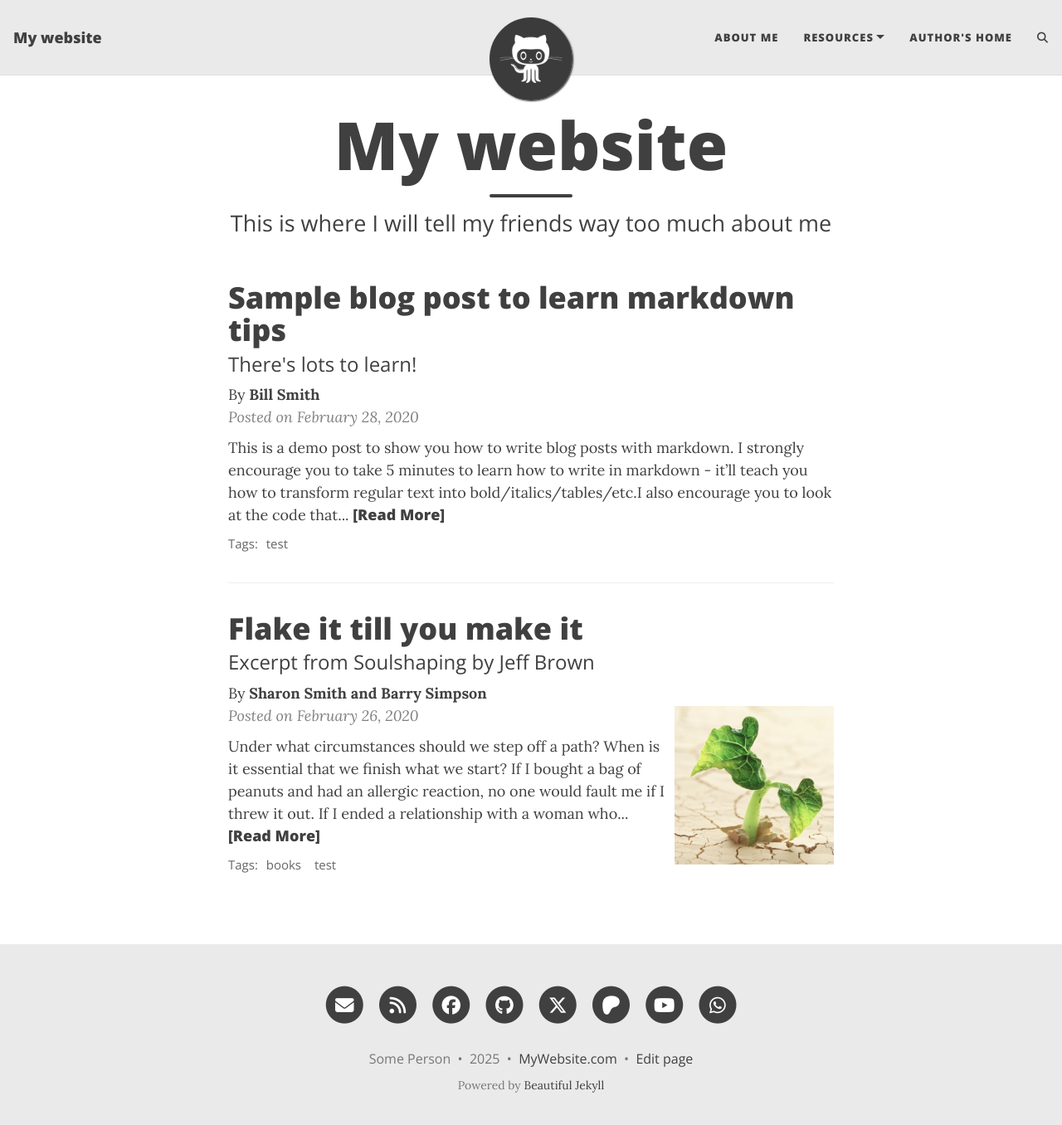
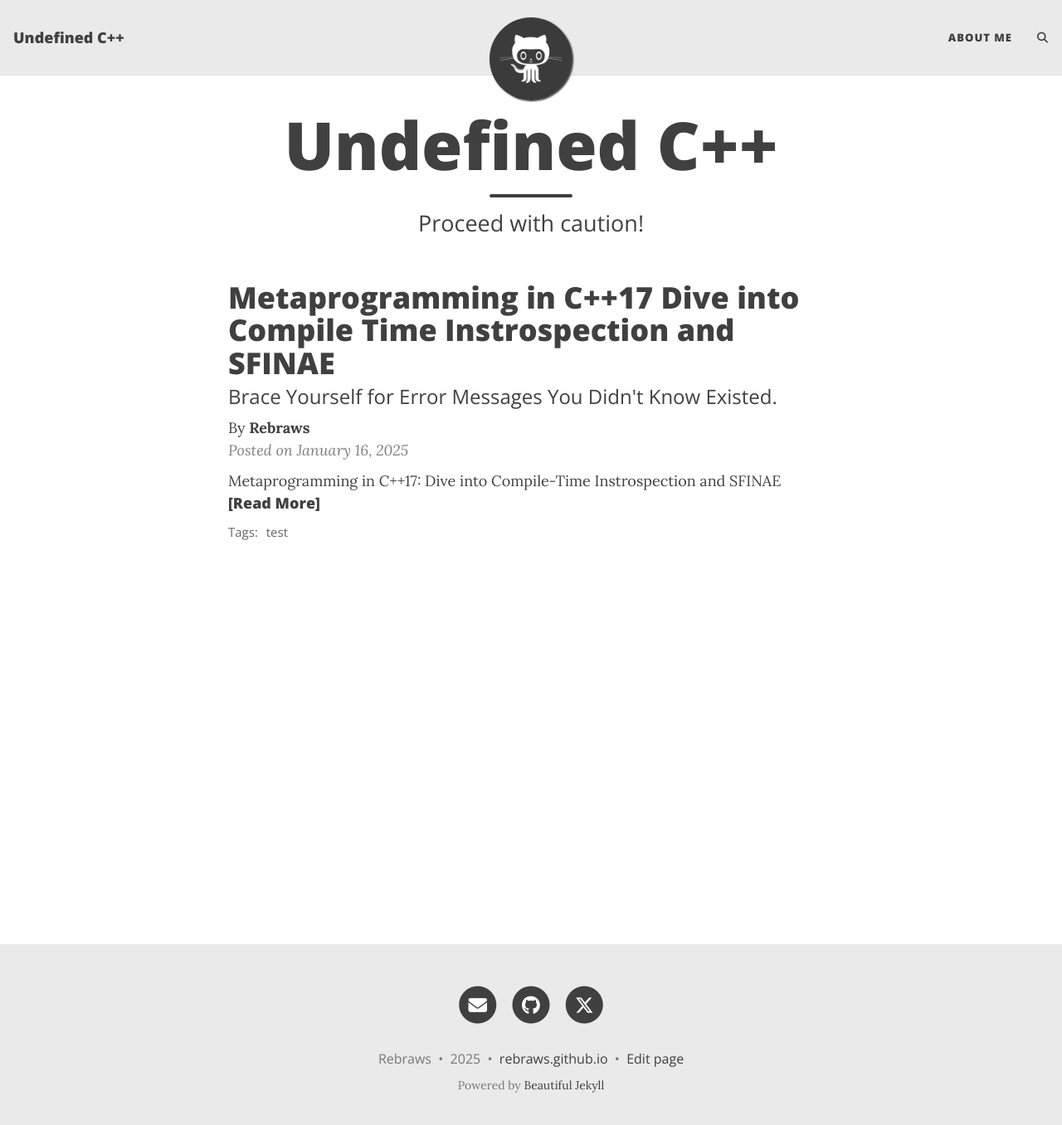
Before and after one commit to Rebraws/Rebraws.github.io, a Jekyll site: the page built from index.html, in a window 1280 px wide and 1369 px high. Shown: the top 1356 px of the window at 83% size. Built offline with Jekyll 4.4.1, drawn with Linux system fonts in a browser that asks for light colours; the list of posts is cut into pages by our own code; comment, search, counter and statistics services are not loaded; some of the changed lines change nothing that is shown.

Commit message:
Upload blog post and some config changes

````diff
--- a/_config.yml
+++ b/_config.yml
@@ -10,10 +10,10 @@
 ############################
 
 # Name of website
-title: My website
+title: Undefined C++
 
 # Your name to show in the footer
-author: Some Person
+author: Rebraws
 
 ###############################################
 # --- List of links in the navigation bar --- #
@@ -21,10 +21,6 @@ author: Some Person
 
 navbar-links:
   About Me: "aboutme"
-  Resources:
-    - Beautiful Jekyll: "https://beautifuljekyll.com"
-    - Learn markdown: "https://www.markdowntutorial.com/"
-  Author's home: "https://deanattali.com"
 
 ################
 # --- Logo --- #
@@ -50,14 +46,9 @@ round-avatar: true
 # You can change the order that they show up on the page by changing the order here.
 # Uncomment the links you want to show and add your information to each one.
 social-network-links:
-  email: "someone@example.com"
-  rss: true  # remove this line if you don't want to show an RSS link at the bottom
-  facebook: deanattali
-  github: daattali
-  twitter: daattali
-  patreon: DeanAttali
-  youtube: "@daattali"
-  whatsapp: 15551212
+  email: "rebraws@protonmail.com"
+  github: Rebraws
+  twitter: Rebraws1
 #  medium: yourname
 #  reddit: yourname or r/yoursubreddit
 #  linkedin: daattali
@@ -94,13 +85,13 @@ rss-description: This website is a virtual proof that I'm awesome
 # Select which social network share links to show in posts
 share-links-active:
   twitter: true
-  facebook: true
+  facebook: false
   linkedin: true
   vk: false
 
 # How to display the link to your website in the footer
 # Remove this if you don't want a link in the footer
-url-pretty: "MyWebsite.com"
+url-pretty: "rebraws.github.io"
 
 # Add the website title to the title of every page
 title-on-all-pages: true
--- a/_posts/2020-02-26-flake-it-till-you-make-it.md
+++ /dev/null
@@ -1,18 +0,0 @@
----
-layout: post
-title: Flake it till you make it
-subtitle: Excerpt from Soulshaping by Jeff Brown
-cover-img: /assets/img/path.jpg
-thumbnail-img: /assets/img/thumb.png
-share-img: /assets/img/path.jpg
-tags: [books, test]
-author: Sharon Smith and Barry Simpson
----
-
-Under what circumstances should we step off a path? When is it essential that we finish what we start? If I bought a bag of peanuts and had an allergic reaction, no one would fault me if I threw it out. If I ended a relationship with a woman who hit me, no one would say that I had a commitment problem. But if I walk away from a seemingly secure route because my soul has other ideas, I am a flake?
-
-The truth is that no one else can definitively know the path we are here to walk. It’s tempting to listen—many of us long for the omnipotent other—but unless they are genuine psychic intuitives, they can’t know. All others can know is their own truth, and if they’ve actually done the work to excavate it, they will have the good sense to know that they cannot genuinely know anyone else’s. Only soul knows the path it is here to walk. Since you are the only one living in your temple, only you can know its scriptures and interpretive structure.
-
-At the heart of the struggle are two very different ideas of success—survival-driven and soul-driven. For survivalists, success is security, pragmatism, power over others. Success is the absence of material suffering, the nourishing of the soul be damned. It is an odd and ironic thing that most of the material power in our world often resides in the hands of younger souls. Still working in the egoic and material realms, they love the sensations of power and focus most of their energy on accumulation. Older souls tend not to be as materially driven. They have already played the worldly game in previous lives and they search for more subtle shades of meaning in this one—authentication rather than accumulation. They are often ignored by the culture at large, although they really are the truest warriors.
-
-A soulful notion of success rests on the actualization of our innate image. Success is simply the completion of a soul step, however unsightly it may be. We have finished what we started when the lesson is learned. What a fear-based culture calls a wonderful opportunity may be fruitless and misguided for the soul. Staying in a passionless relationship may satisfy our need for comfort, but it may stifle the soul. Becoming a famous lawyer is only worthwhile if the soul demands it. It is an essential failure if you are called to be a monastic this time around. If you need to explore and abandon ten careers in order to stretch your soul toward its innate image, then so be it. Flake it till you make it.
--- a/_posts/2020-02-28-sample-markdown.md
+++ /dev/null
@@ -1,95 +0,0 @@
----
-layout: post
-title: Sample blog post to learn markdown tips
-subtitle: There's lots to learn!
-gh-repo: daattali/beautiful-jekyll
-gh-badge: [star, fork, follow]
-tags: [test]
-comments: true
-mathjax: true
-author: Bill Smith
----
-
-{: .box-success}
-This is a demo post to show you how to write blog posts with markdown.  I strongly encourage you to [take 5 minutes to learn how to write in markdown](https://markdowntutorial.com/) - it'll teach you how to transform regular text into bold/italics/tables/etc.<br/>I also encourage you to look at the [code that created this post](https://raw.githubusercontent.com/daattali/beautiful-jekyll/master/_posts/2020-02-28-sample-markdown.md) to learn some more advanced tips about using markdown in Beautiful Jekyll.
-
-**Here is some bold text**
-
-## Here is a secondary heading
-
-[This is a link to a different site](https://deanattali.com/) and [this is a link to a section inside this page](#local-urls).
-
-Here's a table:
-
-| Number | Next number | Previous number |
-| :------ |:--- | :--- |
-| Five | Six | Four |
-| Ten | Eleven | Nine |
-| Seven | Eight | Six |
-| Two | Three | One |
-
-You can use [MathJax](https://www.mathjax.org/) to write LaTeX expressions. For example:
-When \\(a \ne 0\\), there are two solutions to \\(ax^2 + bx + c = 0\\) and they are $$x = {-b \pm \sqrt{b^2-4ac} \over 2a}.$$
-
-How about a yummy crepe?
-
-![Crepe](https://beautifuljekyll.com/assets/img/crepe.jpg)
-
-It can also be centered!
-
-![Crepe](https://beautifuljekyll.com/assets/img/crepe.jpg){: .mx-auto.d-block :}
-
-Here's a code chunk:
-
-~~~
-var foo = function(x) {
-  return(x + 5);
-}
-foo(3)
-~~~
-
-And here is the same code with syntax highlighting:
-
-```javascript
-var foo = function(x) {
-  return(x + 5);
-}
-foo(3)
-```
-
-And here is the same code yet again but with line numbers:
-
-{% highlight javascript linenos %}
-var foo = function(x) {
-  return(x + 5);
-}
-foo(3)
-{% endhighlight %}
-
-## Boxes
-You can add notification, warning and error boxes like this:
-
-### Notification
-
-{: .box-note}
-**Note:** This is a notification box.
-
-### Warning
-
-{: .box-warning}
-**Warning:** This is a warning box.
-
-### Error
-
-{: .box-error}
-**Error:** This is an error box.
-
-## Local URLs in project sites {#local-urls}
-
-When hosting a *project site* on GitHub Pages (for example, `https://USERNAME.github.io/MyProject`), URLs that begin with `/` and refer to local files may not work correctly due to how the root URL (`/`) is interpreted by GitHub Pages. You can read more about it [in the FAQ](https://beautifuljekyll.com/faq/#links-in-project-page). To demonstrate the issue, the following local image will be broken **if your site is a project site:**
-
-![Crepe](/assets/img/crepe.jpg)
-
-If the above image is broken, then you'll need to follow the instructions [in the FAQ](https://beautifuljekyll.com/faq/#links-in-project-page). Here is proof that it can be fixed:
-
-![Crepe]({{ '/assets/img/crepe.jpg' | relative_url }})
--- /dev/null
+++ b/_posts/2025-01-16-mastering-metaprogramming-in-cpp17.md
@@ -0,0 +1,196 @@
+---
+layout: post
+title: Metaprogramming in C++17 Dive into Compile Time Instrospection and SFINAE
+subtitle:  Brace Yourself for Error Messages You Didn't Know Existed.
+tags: [test]
+comments: true
+mathjax: true
+author: Rebraws
+---
+
+
+
+#### Metaprogramming in C++17: Dive into Compile-Time Instrospection and SFINAE
+
+C++17 wields a powerful arsenal of compile-time tools, most notably through type traits, type traits allow us to investigate the properties of a type in C++ like: Is it a class? Is it integral? Does it have a specific member function?
+
+Some of these inquires are more straightforward than others. For instance, determining if a type `T` is an non-union class is as simple as using the `std::is_class<T>` type trait. This will evaluate to `true` if the condition is met and `false` otherwise.
+
+But what if we need to dive deeper---say, to find out whether a class posseses certain member function? Unfortunately, the C++17 standard library doesn't provide a `std::has_member_function` type trait out of the box. However, we can leverage the existing compile-time mechanisms to build our own solution, effectively creating  our own `has_member_function` functionality.
+
+#### Beyond the constructor: Entering the unevaluated zone.
+
+Before we can effectively craft our own `has_member_function` type trait there are two fundamental concepts we need to grasp: `decltype` and `std::declval`. These are essential tools that will allow us to work with types and expressions in the way necessary for compile-time introspection.
+#####  Unveiling Expressions Types and Unevaluated Objects at Compile Time
+First on our list is `decltype`. In essence, `decltype` provides us with a mechanism to ask the compiler, "What is the type of this expression?". The answer it provides is the exact type, preserving crucial information like `const` and reference qualifiers.
+
+An essential aspect of `decltype` is that no temporary object is created when determining the type of an expression. Moreover, the type in question need not be complete, require a constructor or destructor, it can even be an abstract class.
+
+Let's take a look at a very simple example:
+
+```
+#include <type_traits>
+
+class Foo;
+
+auto f() -> void {
+	Foo* foo;
+	static_assert(
+		std::is_same_v<std::remove_poiner_t<decltype(foo)>, Foo>);
+}
+
+```
+
+We start by forward-declaring `class Foo`, and then we declare a pointer `Foo* foo` inside a function. Now the interesting part, `decltype(foo)` will deduce the type of the expression `foo`, which is `Foo*`, we then use `std::remove_pointer_t`, to strip away the pointer, leaving us the underlying type `Foo`. Finally the static assertion with `std::is_same_v<..., Foo>` confirms at compile time that the type we got after removing the pointer is indeed `Foo`. This demonstrates that `decltype` can successfully determine the type of `foo` even though is only forward-declared and thus an incomplete type.
+
+Now that we have an understanding of `decltype`, let's turn our attention to `std::declval`, this helper template converts any type to an expression of that type. More precisely, it generates an rvalue reference even when we can't (or don't want to) construct those objects, this makes possible to use member functions of the underlying type without the need to go through constructors.
+
+Let's consider the following illustrative example.
+
+```
+#include <type_traits>
+
+struct Foo {
+	virtual auto bar() -> int = 0;
+};
+
+static_assert(std::is_same_v<decltype(std::declval<Foo>().bar()), int>);
+
+```
+
+In this case, `Foo` is an abstract class due to the pure virtual function `bar()`, meaning we cannot create instances of `Foo` directly (e.g. `Foo foo` would cause a compile error). Here, `std::declval<Foo>()` comes into play by providing a way to refer to a hypothetical, unevaluated object of type `Foo`. This allows us to form the expression `std::declval<Foo>().bar()` that appears to call the member function `bar()`, though no actual call occurs at runtime, `decltype` then analyzes the return type of this expression, correctly deducing it as an `int`.
+
+All of this works flawlessly so far, but there's a few caveats , like what happens if the expression we provide to `decltype` is ill-formed?
+
+Let's take a look at a very similar example where this happens.
+
+```
+#include <type_traits>
+
+struct Foo {
+	Foo() = delete;
+	auto foobar() -> void;
+};
+
+static_assert(std::is_same_v<decltype(std::declval<Foo>().bar()), int>);
+```
+
+Here, we have a `Foo` class with a deleted default constructor and without a `bar()` member function,  therefore the expression `std::declval<Foo>().bar()` is invalid and attempting to compile this code as it is will indeed result in a compilation error , likely something along the lines of:
+{:. box-error}
+**error:** no member named 'bar' in 'Foo'
+
+So as we can see, `decltype` isn't magic. It relies on the compiler's ability to parse and understand the expression. If the expression we give it is nonsensical from the compiler's perspective, `decltype` cannot determine its type, leading to a compilation failure.
+
+
+Now, you're probably thinking, and quite rightly so: if the compiler throws an error when an expression is il-formed, how are we going to detect whether a class has a member function - something that might not even exists? It seems counterintuitive, doesn't it?
+
+This is where the magic of C++ templates comes into play. Our initial `static_assert` example illustrated a direct compilation error. However, templates provide a more flexible environment where the compiler can explore different possibilities before committing to a specific piece of code.
+
+
+#### Embracing the Dark Side: Venturing into the SFINAE Wilderness
+
+The flexibility afforded by C++ templates relies on a key mechanism during function template resolution: ***Substitution Failure Is Not An Error (SFINAE)***. Imagine the compiler trying to instantiate a template. If, during this process, it encounters an error in the immediate context of substitution, SFINAE dictates that this isn't necessarily a fatal error. Instead, the compiler discards that particular instantiation and continues searching for other viable templates candidates.
+
+Let's take a look at a typical example
+
+```
+#include <type_traits>
+#include <iostream>
+
+struct Foo {
+	template <class Integer, std::enable_if_t<std::is_integral_v<Integer>, void>* = nullptr>
+	Foo(Integer) {
+		std::cout << "We've got an integer\n";
+	}
+
+	template <class Float, std::enable_if_t<std::is_floating_point_v<Float>, void>* = nullptr>
+	Foo(Float) {
+		std::cout << "We've got a floating point\n";
+	}
+};
+
+Foo f(2.4f);
+
+```
+
+In this example, the class `Foo` provides too templated constructors. Each constructor uses `std::enable_if_t` to conditionally enable itself based on the type of its argument.
+
+{: .box-note}
+**Note:** The way `std::enable_if` works is quite simple, when the condition that it evaluates is `true` it defines a member type alias, this type alias can be accessed either via `std::enable_if<>::type` or via `std::enable_if_t<>`. When the condition it evaluates is `false` there's no member type alias defined.
+
+In our example, when the compiler processes the statement: `Foo f(2.4f)`, it evaluates both constructors.
+
+For the first constructor, `std::is_integral_v<Integer>` evaluates to `false` because `2.4f` is a floating point value. As a result, `std::enable_if` doesn't have a member type alias, and we end with an invalid expression, but, thanks to SFINAE, the compiler silently discards this constructor from the overload set instead of raising a hard compilation error.
+
+For the second constructor, `std::is_floating_point_v<Float>` evaluates to `true`. Therefore `std::enable_if` has a member type alias defined and this constructor remains in the overload set and is ultimately selected for constructing the object.
+
+#### Putting It All Together: Crafting Our `has_member_function` Type Trait
+
+Now that we've explored the power of `decltype`, `std::declval`, and the crucial role of *SFINAE*, we have all the pieces necessary to create our type trait.
+
+As we've seen, the core idea is to use a template that attempts to form an expression involving the member function we are interested in (.i.e `std::declval<T>().bar()`).  If the member function exists, the template substitution will succeed. If not, SFINAE will kick in, allowing us to detect the absence of the member function at compile time.
+
+To detect this at compile time, we'll use a variable template. Let's begin by defining a basic template that assumes the member function doesn't exists.
+
+```
+#include <type_traits>
+template <class Type, class = bool>
+inline constexpr bool has_member_function = false;
+
+```
+
+Here, we define a `constexpr` boolean variable template. This template variable takes two template parameters.
+	- `class Type`: This is the type we want to inspect.
+	- `class = bool` This is a non-type template parameter with a default value of bool, we need this to enable template specialization with SFINAE.
+
+Now, we need to create a specialization of this template that will be selected by the compiler only when the expression `std::declval<Type>().bar()` is valid.
+
+```
+#include <type_traits>
+
+template <class Type, class = bool>
+inline constexpr bool has_member_function = false;
+
+template <class Type>
+inline constexpr bool has_member_function<Type, decltype(std::declval<Type>().bar(), bool())> = true;
+
+```
+
+In the specialization, if the expression is valid, `decltype(std::declval<Type>().bar(), bool())` evaluates to the type bool.
+
+In essence, when we use `has_member_function<Foo>`, the compiler will consider both the base template and the specialization. If `Foo` has a valid `bar` member function, the `dectype` in the specialization evaluates to bool, making the specialization a valid match. If `Foo` does not have a valid `bar` member function the expression in the specialization is ill-formed and therefore the specialization is discarded due to SFINAE, and the compiler falls back to the base template.
+
+There are many ways to implement the same thing in C++. We could use, classes, functions, variables. W could even use `std::void_t` or `std::enable_if` instead of `decltype(..., bool())`. However, what's important is that all these alternatives rely on the same principle: *SFINAE*.
+
+Here's an example of the same code but using `std::enable_if`
+```
+#include <type_traits>
+template <class T>
+inline constexpr bool helper = true;
+
+template <class Type, class = bool>
+inline constexpr bool has_member_function = false;
+
+template <class Type>
+inline constexpr bool has_member_function<Type, std::enable_if_t<helper<decltype(std::declval<Type>().bar())>, bool>> = true;
+
+```
+
+#### Wrapping up and a challenge for you!
+
+In this post, we've navigated through several metaprogramming concepts in C++17. We've seen how to craft a simple type trait that detects whether a class contains a member function with a specific name. While our implementation works for the simplest cases, there's plenty of room to explore further.
+
+Now that you've built a foundation in compile-time introspection and SFINAE, it's time to put your skills to the test.
+
+- Write a type trait that detects whether a given type `T` has a member function named `foo` that is callable with a given set of argument types. This implementation should be general enough to work with member functions that take any number of arguments (including zero).
+- What are the limitations of using `decltype(&Type::foo, bool())` for detecting member functions?
+
+
+```
+template <class Type, class = bool>
+inline constexpr bool has_member_function = false;
+
+template <class Type>
+inline constexpr bool has_member_function<Type, decltype(&Type::foo, bool())> = true;
+
+```
--- a/aboutme.md
+++ b/aboutme.md
@@ -1,16 +1,7 @@
 ---
 layout: page
 title: About me
-subtitle: Why you'd want to go on a date with me
+subtitle:
 ---
 
-My name is Inigo Montoya. I have the following qualities:
-
-- I rock a great mustache
-- I'm extremely loyal to my family
-
-What else do you need?
-
-### My story
-
-To be honest, I'm having some trouble remembering right now, so why don't you just watch [my movie](https://en.wikipedia.org/wiki/The_Princess_Bride_%28film%29) and it will answer **all** your questions.
+Hey, I’m Rebraws, a software developer who loves diving into C and C++ programming, with a special interest in performance, metaprogramming, and reverse engineering. This blog is where I share insights, experiments, and the occasional deep dive into geeky topics. If that piques your interest, welcome aboard!
--- a/index.html
+++ b/index.html
@@ -1,5 +1,5 @@
 ---
 layout: home
-title: My website
-subtitle: This is where I will tell my friends way too much about me
+title: Undefined C++
+subtitle: Proceed with caution!
 ---
````
